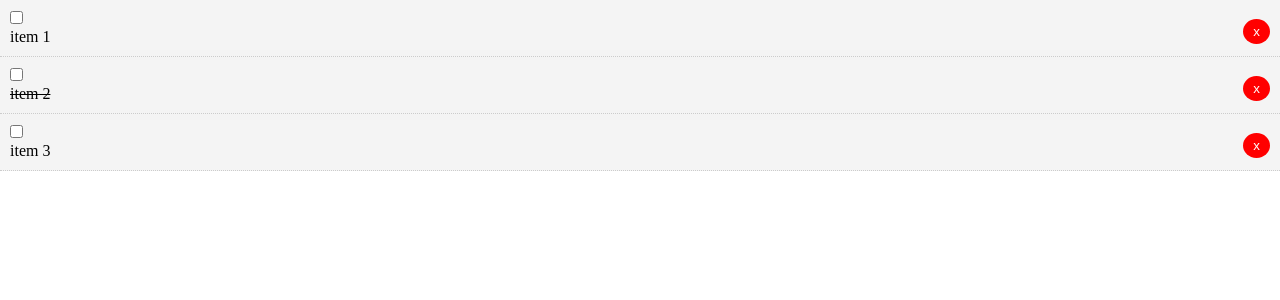
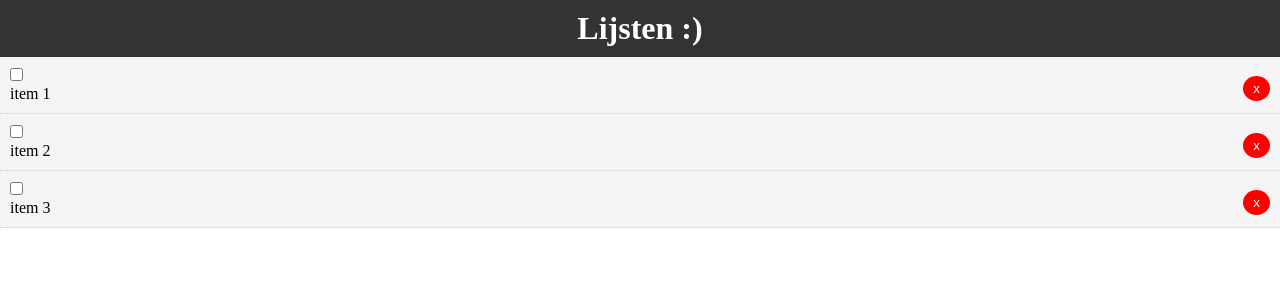
Before and after one commit to damienhensen/vue, a Vue app: page / in a window 1280 px wide. Shown: the top 300 px of the page. Built offline with nearby package versions, Linux system fonts and the light colour scheme.

Commit message:
Header.vue
Header toegevoegd

```diff
--- a/src/App.vue
+++ b/src/App.vue
@@ -1,15 +1,18 @@
 <template>
   <div id="app">
-    <Lijsten v-bind:lijsten="lijsten" />
+  <Header />
+    <Lijsten v-bind:lijsten="lijsten" v-on:del-lijst="deleteLijst" />
   </div>
 </template>
 
 <script>
+import Header from './components/layout/Header';
 import Lijsten from './components/Lijst';
 
 export default {
   name: 'app',
   components: {
+    Header,
     Lijsten
   },
   data() {
@@ -23,7 +26,7 @@ export default {
         {
           id: 2,
           name: "item 2",
-          completed: true
+          completed: false
         },
         {
           id: 3,
@@ -33,7 +36,12 @@ export default {
 
       ]
     }
-  }
+  },
+    methods: {
+      deleteLijst(id) {
+          this.lijsten = this.lijsten.filter(lijst => lijst.id !== id);
+      }
+    }
 }
 </script>
 
--- /dev/null
+++ b/src/components/layout/Header.vue
@@ -0,0 +1,20 @@
+<template>
+    <header class="header">
+        <h1>Lijsten :)</h1>
+    </header>
+</template>
+
+<script>
+    export default {
+        name: "Header"
+    }
+</script>
+
+<style scoped>
+    .header {
+        background: #333;
+        color: #fff;
+        text-align: center;
+        padding: 10px;
+    }
+</style>
```
